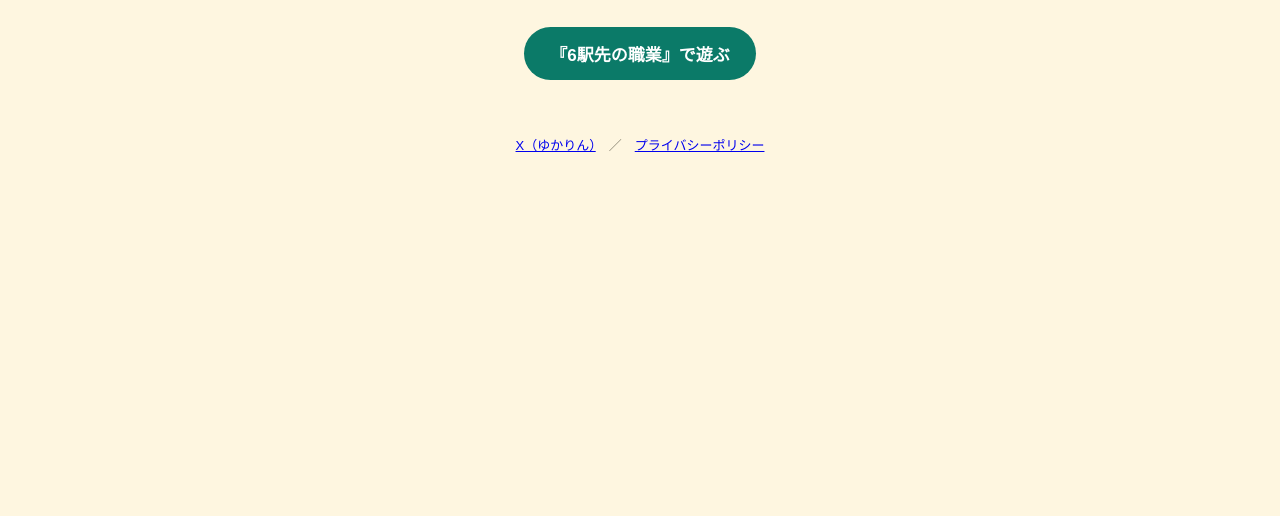
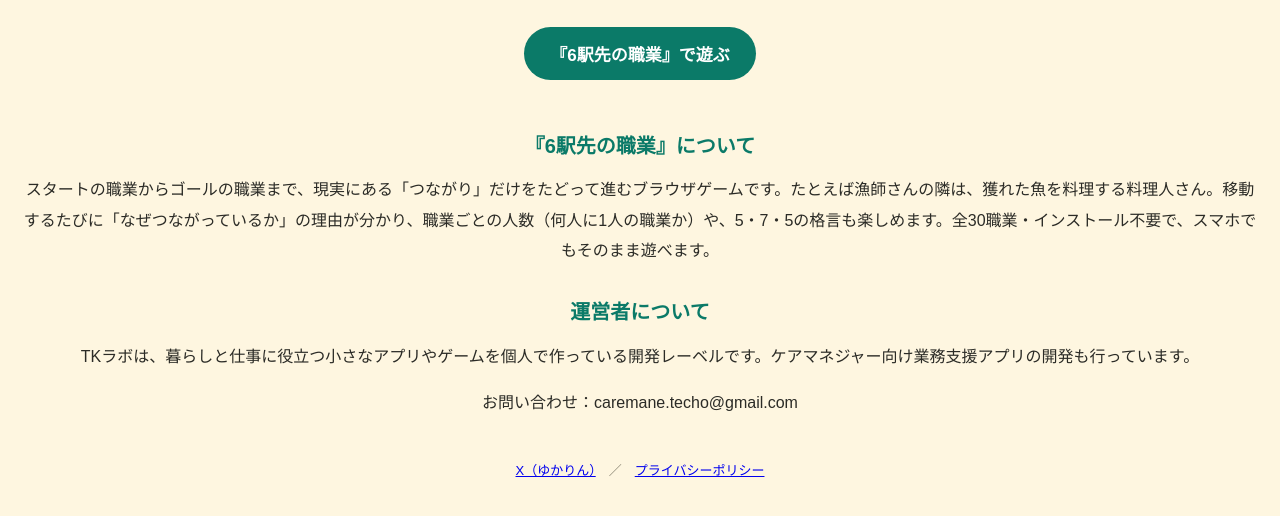
Before and after one commit to tklabo-caremane/tklabo-caremane.github.io, a plain HTML site: page index.html in a window 1280 px wide. Shown: the part 158-674 px from the top of the page. Drawn offline with Linux system fonts and the light colour scheme.

Commit message:
ゲーム紹介・運営者プロフィール・問い合わせを追加（審査対策）

```diff
--- a/index.html
+++ b/index.html
@@ -17,6 +17,11 @@ p { line-height:1.9; }
 <h1>TKラボ</h1>
 <p>暮らしと仕事に役立つ、小さなアプリとゲームを作っています。</p>
 <a class="btn" href="https://tklabo-caremane.github.io/occupation-game/">『6駅先の職業』で遊ぶ</a>
+<h2 style="color:#0b7a68; font-size:20px; margin-top:36px;">『6駅先の職業』について</h2>
+<p>スタートの職業からゴールの職業まで、現実にある「つながり」だけをたどって進むブラウザゲームです。たとえば漁師さんの隣は、獲れた魚を料理する料理人さん。移動するたびに「なぜつながっているか」の理由が分かり、職業ごとの人数（何人に1人の職業か）や、5・7・5の格言も楽しめます。全30職業・インストール不要で、スマホでもそのまま遊べます。</p>
+<h2 style="color:#0b7a68; font-size:20px; margin-top:30px;">運営者について</h2>
+<p>TKラボは、暮らしと仕事に役立つ小さなアプリやゲームを個人で作っている開発レーベルです。ケアマネジャー向け業務支援アプリの開発も行っています。</p>
+<p>お問い合わせ：caremane.techo@gmail.com</p>
 <p class="small"><a href="https://x.com/yukarinrin404">X（ゆかりん）</a>　／　<a href="https://tklabo-caremane.github.io/privacy-policy/">プライバシーポリシー</a></p>
 </body>
 </html>
```
